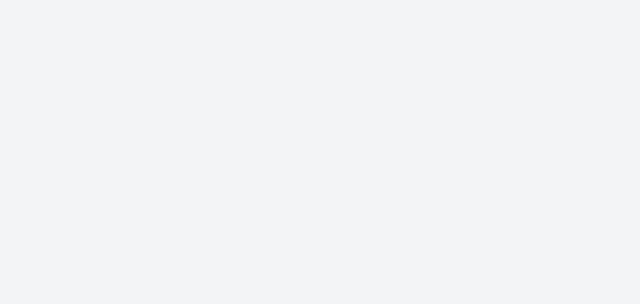
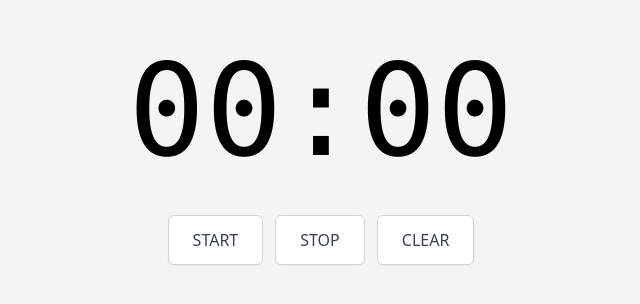
Before and after one commit to Rei-Sogawa/time-tracking, a React (Create React App) app: page / in a window 1280 px wide. Shown: the part 196-500 px from the top of the page, without its empty margins (319-959 px from the left). Built offline with nearby package versions, Linux system fonts and the light colour scheme.

Commit message:
add timer

```diff
--- a/src/App.tsx
+++ b/src/App.tsx
@@ -1,5 +1,58 @@
-import React from 'react';
+import React, { useEffect, useState } from 'react';
 
 export default function App() {
-  return <div className="min-h-screen bg-gray-100"></div>;
+  const [totalSeconds, setTotalSeconds] = useState(0);
+  const [on, setOn] = useState(false);
+
+  useEffect(() => {
+    if (on) {
+      const timer = setInterval(() => setTotalSeconds((val) => val + 1), 1000);
+      return () => clearInterval(timer);
+    }
+  }, [on]);
+
+  const minutes = () => Math.floor(totalSeconds / 60);
+  const seconds = () => totalSeconds - minutes() * 60;
+
+  const displayMinutes = () => minutes().toString().padStart(2, '0');
+  const displaySeconds = () => seconds().toString().padStart(2, '0');
+
+  return (
+    <div className="h-screen bg-gray-100 flex items-center">
+      <div className="flex-1 flex-col space-y-10 pb-24">
+        <div className="text-center text-9xl font-mono">
+          {displayMinutes()}:{displaySeconds()}
+        </div>
+        <div className="flex justify-center space-x-3 mx-auto">
+          <XLargeWhiteButton text="START" onClick={() => setOn(true)} />
+          <XLargeWhiteButton text="STOP" onClick={() => setOn(false)} />
+          <XLargeWhiteButton
+            text="CLEAR"
+            onClick={() => {
+              setOn(false);
+              setTotalSeconds(0);
+            }}
+          />
+        </div>
+      </div>
+    </div>
+  );
 }
+
+function XLargeWhiteButton({
+  text,
+  onClick,
+}: {
+  text: string;
+  onClick: () => void;
+}) {
+  return (
+    <button
+      type="button"
+      className="inline-flex items-center px-6 py-3 border border-gray-300 shadow-sm text-base font-medium rounded-md text-gray-700 bg-white hover:bg-gray-50 focus:outline-none focus:ring-2 focus:ring-offset-2 focus:ring-indigo-500"
+      onClick={onClick}
+    >
+      {text}
+    </button>
+  );
+}
```
